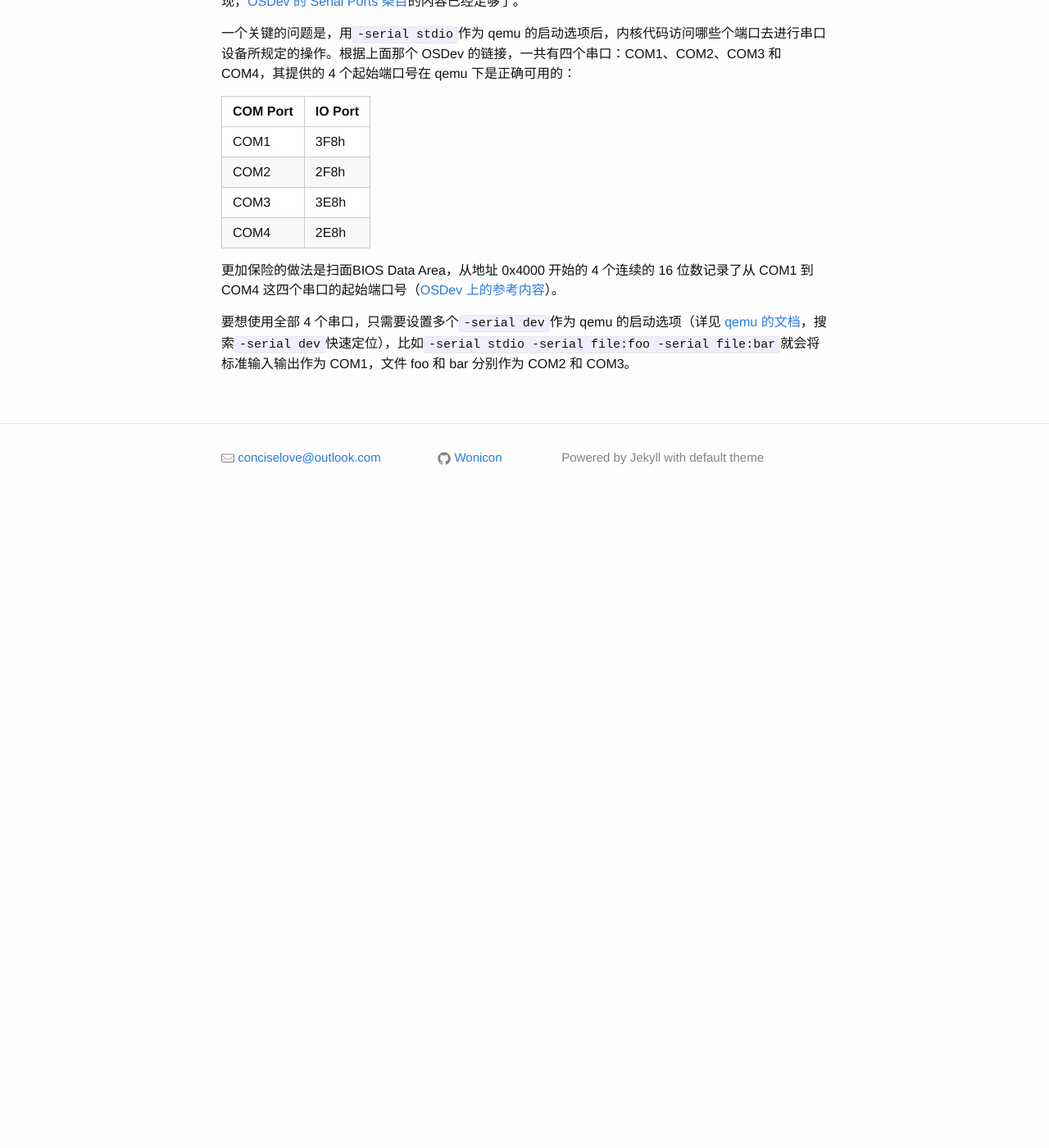
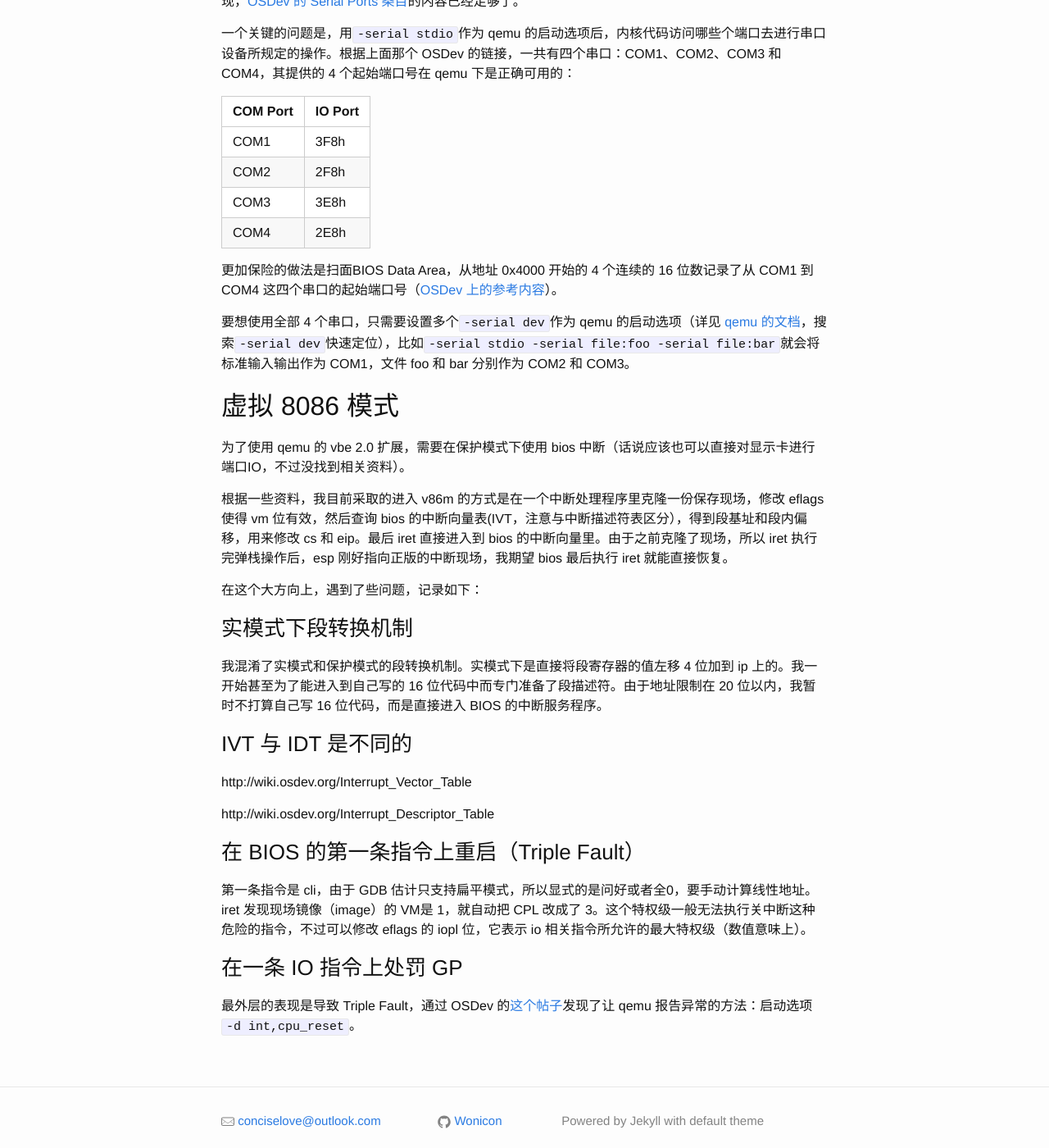
Before and after one commit to Wonicon/Wonicon.github.io, a Jekyll site: the page built from _posts/2016-02-09-scratch-os.md, in a window 1280 px wide and 1400 px high, scrolled down 1382 px. Shown: the whole window at 82% size. Built offline with Jekyll 4.4.1, drawn with Linux system fonts in a browser that asks for light colours; Markdown is read by kramdown in place of the engine named in the settings; before the commit the page ends 2012 px from its top, so only the background shows below that.

Commit message:
Update 2016-02-09-scratch-os.md

```diff
--- a/_posts/2016-02-09-scratch-os.md
+++ b/_posts/2016-02-09-scratch-os.md
@@ -41,3 +41,29 @@
 更加保险的做法是扫面BIOS Data Area，从地址 0x4000 开始的 4 个连续的 16 位数记录了从 COM1 到 COM4 这四个串口的起始端口号（[OSDev 上的参考内容](http://wiki.osdev.org/Memory_Map_(x86)#BIOS_Data_Area_.28BDA.29)）。
 
 要想使用全部 4 个串口，只需要设置多个`-serial dev`作为 qemu 的启动选项（详见 [qemu 的文档](http://wiki.qemu.org/download/qemu-doc.html)，搜索`-serial dev`快速定位），比如`-serial stdio -serial file:foo -serial file:bar`就会将标准输入输出作为 COM1，文件 foo 和 bar 分别作为 COM2 和 COM3。
+
+## 虚拟 8086 模式
+
+为了使用 qemu 的 vbe 2.0 扩展，需要在保护模式下使用 bios 中断（话说应该也可以直接对显示卡进行端口IO，不过没找到相关资料）。
+
+根据一些资料，我目前采取的进入 v86m 的方式是在一个中断处理程序里克隆一份保存现场，修改 eflags 使得 vm 位有效，然后查询 bios 的中断向量表(IVT，注意与中断描述符表区分），得到段基址和段内偏移，用来修改 cs 和 eip。最后 iret 直接进入到 bios 的中断向量里。由于之前克隆了现场，所以 iret 执行完弹栈操作后，esp 刚好指向正版的中断现场，我期望 bios 最后执行 iret 就能直接恢复。
+
+在这个大方向上，遇到了些问题，记录如下：
+
+### 实模式下段转换机制
+
+我混淆了实模式和保护模式的段转换机制。实模式下是直接将段寄存器的值左移 4 位加到 ip 上的。我一开始甚至为了能进入到自己写的 16 位代码中而专门准备了段描述符。由于地址限制在 20 位以内，我暂时不打算自己写 16 位代码，而是直接进入 BIOS 的中断服务程序。
+
+### IVT 与 IDT 是不同的
+
+http://wiki.osdev.org/Interrupt_Vector_Table
+
+http://wiki.osdev.org/Interrupt_Descriptor_Table
+
+### 在 BIOS 的第一条指令上重启（Triple Fault）
+
+第一条指令是 cli，由于 GDB 估计只支持扁平模式，所以显式的是问好或者全0，要手动计算线性地址。iret 发现现场镜像（image）的 VM是 1，就自动把 CPL 改成了 3。这个特权级一般无法执行关中断这种危险的指令，不过可以修改 eflags 的 iopl 位，它表示 io 相关指令所允许的最大特权级（数值意味上）。
+
+### 在一条 IO 指令上处罚 GP
+
+最外层的表现是导致 Triple Fault，通过 OSDev 的[这个帖子](http://forum.osdev.org/viewtopic.php?f=1&t=25523)发现了让 qemu 报告异常的方法：启动选项 `-d int,cpu_reset`。
```
